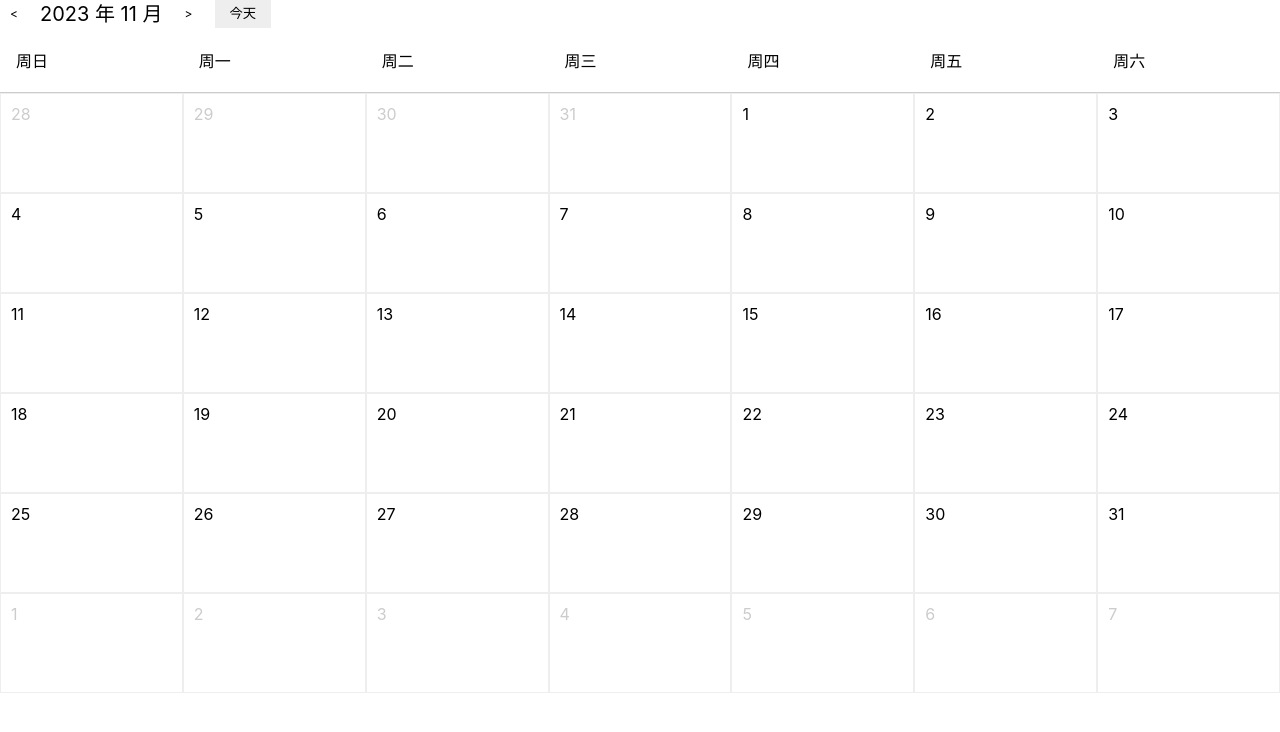
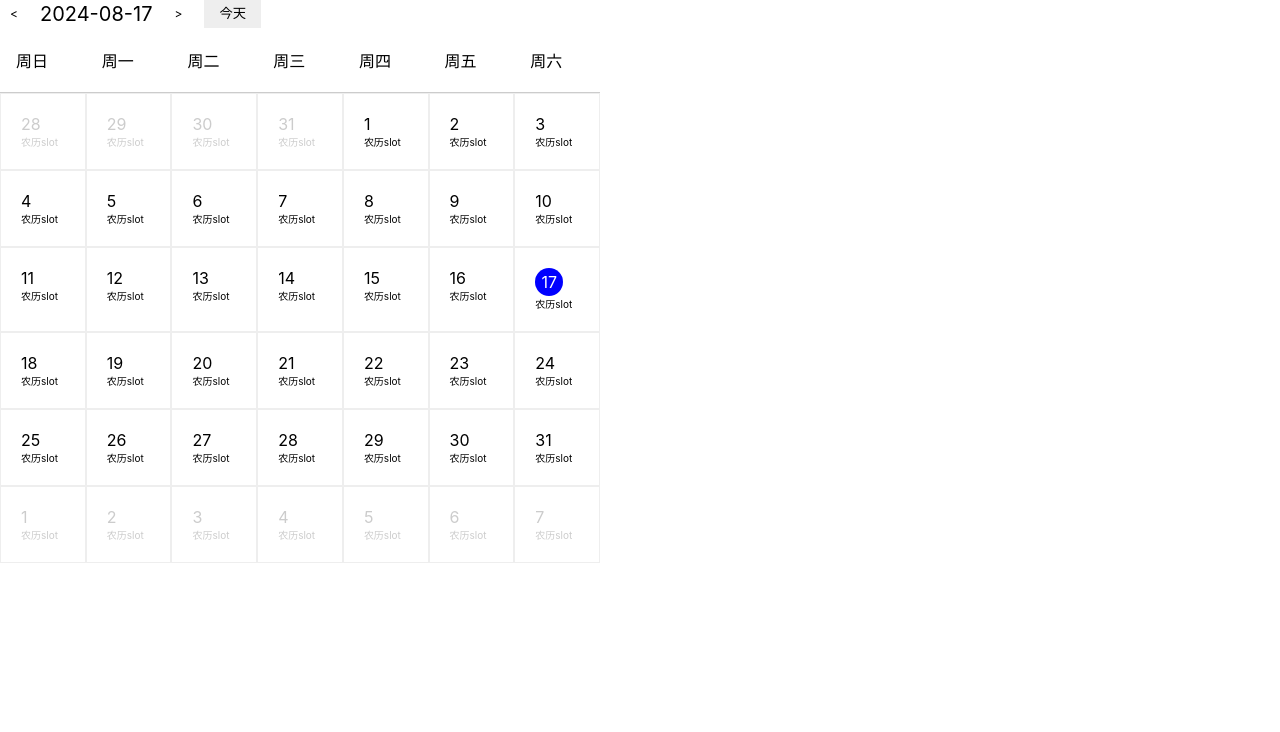
Before and after one commit to yuhao423/react-components, a React (Create React App) app: page / in a window 1280 px wide. Shown: the top 732 px of the page. Built offline with nearby package versions, Linux system fonts and the light colour scheme.

Commit message:
feat: 日历组件2

```diff
--- a/package.json
+++ b/package.json
@@ -11,6 +11,7 @@
     "@types/react": "^18.3.3",
     "@types/react-dom": "^18.3.0",
     "@types/react-transition-group": "^4.4.10",
+    "classnames": "^2.5.1",
     "dayjs": "^1.11.12",
     "react": "^18.3.1",
     "react-dom": "^18.3.1",
--- a/src/App.tsx
+++ b/src/App.tsx
@@ -21,7 +21,20 @@ function App() {
     {/* <Closure></Closure> */}
 
 
-    <Calendar value={dayjs('2024-08-17')}></Calendar>
+    <Calendar value={dayjs('2024-08-17')} className='sbrebeb' style={{width:'600px'}}
+      // dateRender={(value)=>{
+      //   return <div>{value.format('DD/MM/YYYY')}</div>;
+      // }}
+      dateInnerContent={(value)=>{
+        return <div style={{fontSize:'10px'}}>农历slot</div>
+      }}
+
+      onChange={(value)=>{
+        // alert(value)
+        console.log(value);
+
+      }}
+    ></Calendar>
     </>
   );
 }
--- a/src/Calender/MonthCalender.tsx
+++ b/src/Calender/MonthCalender.tsx
@@ -1,15 +1,20 @@
-import { Dayjs } from "dayjs";
+import dayjs,{ Dayjs } from "dayjs";
+import { ReactNode, useState } from "react";
 import { CalendarProps } from ".";
-
+const cs = require('classnames');
 
 interface MonthCalenderProps extends CalendarProps {
-
+    selectHandler?: (date: Dayjs) => void,
+    curMonth:Dayjs
 }
 interface Item {
-    date:Dayjs,
-    currentDate:boolean
+    date: Dayjs,
+    currentDate: boolean,
+
+    // dateRender?:(currentDate:Dayjs)=>ReactNode,
+    // value:Dayjs,
 }
-function getMonthInfo(date:Dayjs){
+function getMonthInfo(date: Dayjs) {
     const daysInMonth = date.daysInMonth()
     const dayStart = date.startOf('month')
     const day = dayStart.day() //开始的是星期几
@@ -18,20 +23,20 @@ function getMonthInfo(date:Dayjs){
     // console.log(dayStart.subtract(31,'day').format('YYYY-MM-DD'));
 
 
-        const dayInfo:Item[] = new Array(6 * 7)
+    const dayInfo: Item[] = new Array(6 * 7)
 
-        for(let i = 0;i<day;i++){
+    for (let i = 0; i < day; i++) {
         dayInfo[i] = {
             date: dayStart.subtract(day - i, 'day'),
-                currentDate:false
+            currentDate: false
         }
     }
 
-        for(let i = day;i<dayInfo.length;i++){
+    for (let i = day; i < dayInfo.length; i++) {
         const calcDate = dayStart.add(i - day, 'day');
         dayInfo[i] = {
             date: calcDate,
-                currentDate:calcDate.month() === date.month()
+            currentDate: calcDate.month() === date.month()
         }
     }
     console.log(dayInfo);
@@ -41,25 +46,47 @@ function getMonthInfo(date:Dayjs){
 }
 
 
-export const MonthCalender = (props:MonthCalenderProps)=>{
+export const MonthCalender = (props: MonthCalenderProps) => {
+
+    const {selectHandler} = props
 
     const weekList = ['周日', '周一', '周二', '周三', '周四', '周五', '周六'];
     // getMonthInfo(props.value)
-    const dates = getMonthInfo(props.value)
+
+    //获取要渲染这个的数组
+    const dates = getMonthInfo(props.curMonth)
+
+    const today = dayjs().format('YYYY-MM-DD');
+
 
     //双循环
-    function renderDays(dates:Item[]){
+    function renderDays(dates: Item[], value: Dayjs) {
         const rows = []
-        for(let i = 0;i<6;i++){
+        for (let i = 0; i < 6; i++) {
             const row = []
-            for(let j = 0;j<7;j++){
+            for (let j = 0; j < 7; j++) {
                 const item = dates[i * 7 + j]
-                row[j] = <div className={"calendar-month-body-cell " + (item.currentDate ? 'calendar-month-body-cell-current' : '')} >{item.date.date()}</div>
+                row[j] = <div className={"calendar-month-body-cell " + (item.currentDate ? 'calendar-month-body-cell-current' : '')} >
+                    {props.dateRender ? props.dateRender(item.date) :
+                        (
+                            <div className="calendar-month-body-cell-date" onClick={()=>{
+                                console.log(item.date.date())
+                                selectHandler?.(item.date)
+                            }}>
+                                <div className={cs('calendar-month-body-cell-date-value', value.format('YYYY-MM-DD') === item.date.format('YYYY-MM-DD') ? 'calendar-month-body-cell-date-value-selected' : '',today === item.date.format('YYYY-MM-DD') ? 'calendar-month-body-cell-date-value-today' : '')}>
+                                    {item.date.date()}
+                                </div>
+                                <div className="calendar-month-body-cell-date-content">{props.dateInnerContent?.(item.date)}</div>
+                            </div>
+                        )
+
+                    }
+                </div>
             }
             rows.push(row)
         }
 
-        return rows.map((row,index)=><div className="calendar-month-body-row" key={index}>{row}</div>)
+        return rows.map((row, index) => <div className="calendar-month-body-row" key={index}>{row}</div>)
     }
 
 
@@ -67,7 +94,7 @@ export const MonthCalender = (props:MonthCalenderProps)=>{
         <div className="calendar-month">
             <div className="calendar-month-week">
                 {
-                    weekList.map((item,index)=>{
+                    weekList.map((item, index) => {
                         return <div className="calendar-month-week-item" key={index}>
                             {
                                 item
@@ -79,7 +106,7 @@ export const MonthCalender = (props:MonthCalenderProps)=>{
 
             <div className="calendar-month-body">
                 {
-                    renderDays(dates)
+                    renderDays(dates, props.value)
                 }
             </div>
         </div>
--- a/src/Calender/MonthHeader.tsx
+++ b/src/Calender/MonthHeader.tsx
@@ -1,10 +1,26 @@
-function Header() {
+import { Dayjs } from "dayjs";
+import { useState } from "react";
+
+interface HeaderProps{
+    curMonth:Dayjs
+    preMonthHandler:()=>void,
+    nextMonthHandler:()=>void,
+    todayHandler:()=>void,
+}
+
+
+function Header(props:HeaderProps) {
+
+    const {curMonth,preMonthHandler,nextMonthHandler,todayHandler} = props
+    // const [curMonth,setCurMonth] = useState(curMonth)
+
+
     return <div className="calendar-header">
         <div className="calendar-header-left">
-            <div className="calendar-header-icon">&lt;</div>
-            <div className="calendar-header-value">2023 年 11 月</div>
-            <div className="calendar-header-icon">&gt;</div>
-            <button className="calendar-header-btn">今天</button>
+            <div className="calendar-header-icon" onClick={preMonthHandler}>&lt;</div>
+            <div className="calendar-header-value">{curMonth.format('YYYY-MM-DD')}</div>
+            <div className="calendar-header-icon" onClick={nextMonthHandler}>&gt;</div>
+            <button className="calendar-header-btn" onClick={todayHandler}>今天</button>
         </div>
     </div>
 }
--- a/src/Calender/index.scss
+++ b/src/Calender/index.scss
@@ -27,16 +27,44 @@
 
         &-row{
             display: flex;
-            height: 100px;
+            // height: 100px;
         }
 
         &-cell{
             flex:1;
             border:1px solid #eee;
-            padding: 10px;
+            // padding: 10px;
             color: #ccc;
+            overflow: hidden;
             &-current{
                 color: black;
+            }
+
+
+            &-date{
+                padding: 20px;
+                &-value{
+                    &-today{
+                        background: red !important;
+                        width: 28px;
+                        height: 28px;
+                        line-height: 28px;
+                        text-align: center;
+                        color: #fff;
+                        border-radius: 50%;
+                        cursor: pointer;
+                    }
+                    &-selected{
+                        background: blue;
+                        width: 28px;
+                        height: 28px;
+                        line-height: 28px;
+                        text-align: center;
+                        color: #fff;
+                        border-radius: 50%;
+                        cursor: pointer;
+                    }
+                }
             }
         }
     }
--- a/src/Calender/index.tsx
+++ b/src/Calender/index.tsx
@@ -1,16 +1,55 @@
 import './index.scss';
 import { MonthCalender } from './MonthCalender';
-import {Dayjs} from 'dayjs'
+import dayjs, {Dayjs} from 'dayjs'
 import Header from './MonthHeader';
-
+import { CSSProperties, ReactNode, useState } from 'react';
+const cs = require('classnames');
 export interface CalendarProps{
-    value:Dayjs
+    value:Dayjs,
+    style?:CSSProperties,
+    className?:string | string[],
+    //定制日期
+    dateRender?:(currentDate:Dayjs)=>ReactNode,
+    //定制日期单元格，内容会被添加到单元格内，只在全屏日历模式下生效。
+    dateInnerContent?:(currentDate:Dayjs)=>ReactNode,
+    locale?:string,
+    onChange?:(date:Dayjs)=>void
 }
 
 function Calendar(props:CalendarProps) {
-    return <div className="calendar">
-        <Header></Header>
-        <MonthCalender {...props}></MonthCalender>
+
+    const {
+        value,
+        style,
+        className,
+        onChange
+    }
+     = props
+
+    const [selecedValue,setSelecedValue] = useState(value)
+    const [curMonth,setCurMonth] = useState<Dayjs>(value)
+    const selectHandler = (date:Dayjs)=>{
+        setSelecedValue(date)
+        onChange?.(date)
+    }
+
+    const preMonthHandler = ()=>{
+        setCurMonth((prev)=>prev.subtract(1,'month'))
+    }
+
+    const nextMonthHandler = ()=>{
+        setCurMonth((prev)=>prev.add(1,'month'))
+    }
+
+    const todayHandler = ()=>{
+        setCurMonth(dayjs())
+    }
+
+    const classNames = cs('calendar',className) //合并className
+
+    return <div className={classNames} style={style}>
+        <Header curMonth={curMonth} preMonthHandler={preMonthHandler} nextMonthHandler={nextMonthHandler} todayHandler={todayHandler}></Header>
+        <MonthCalender {...props} value={selecedValue} curMonth={curMonth} selectHandler={selectHandler} ></MonthCalender>
     </div>
 }
 
```
Also changed, not shown: 1 other file (tests, documents, lock files or other folders). Lines whose indentation alone changed are shown as unchanged.
